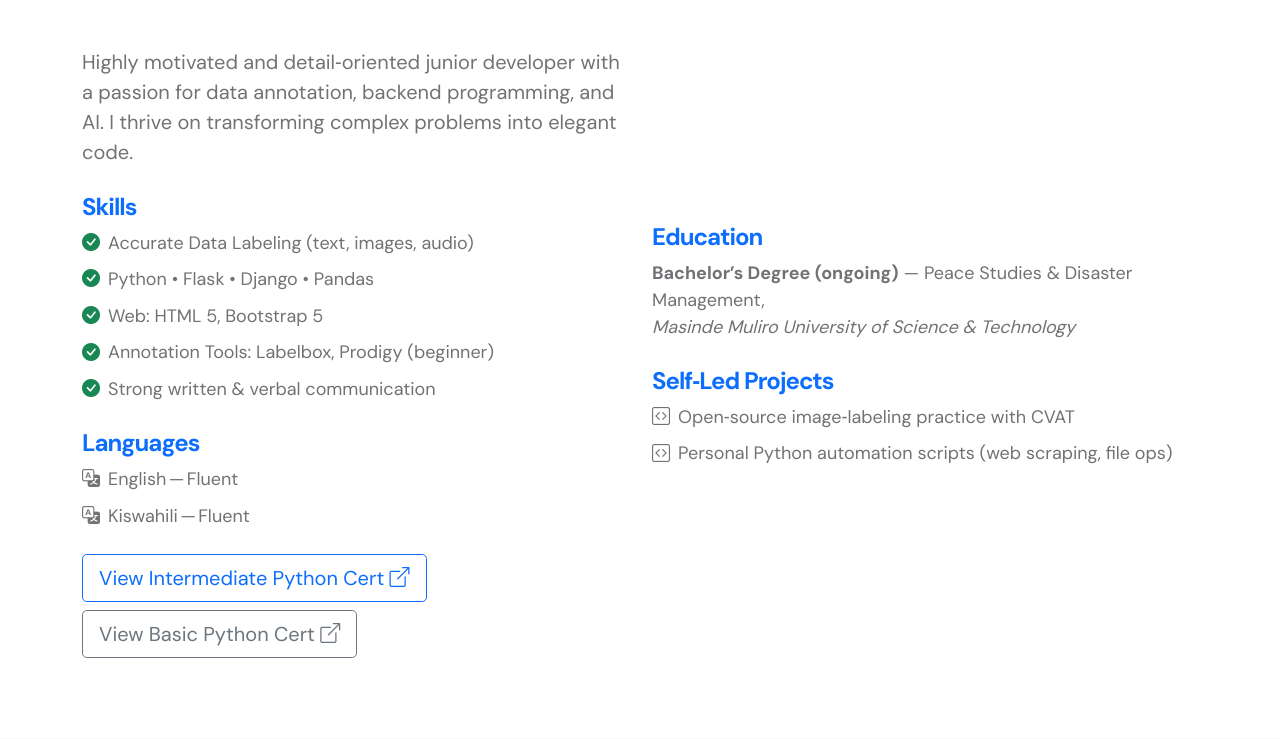
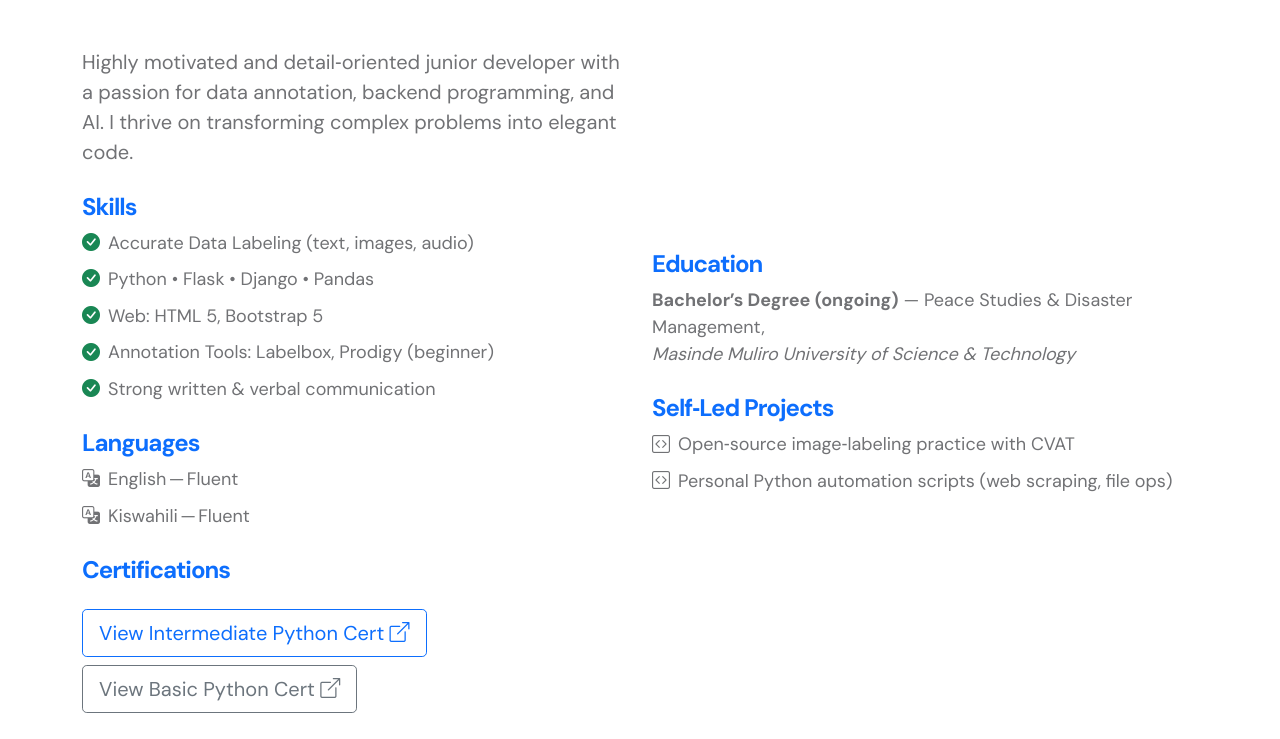
Before and after one commit to ja154/prtfo, a Flask app: page / in a window 1280 px wide. Shown: the part 939-1678 px from the top of the page. Run offline with Flask 3, Linux system fonts and the light colour scheme; grey boxes labelled with a size stand in for pictures from a placeholder-image service; some libraries are stand-ins or nearby versions.

Commit message:
index.html

```diff
--- a/templates/index.html
+++ b/templates/index.html
@@ -199,7 +199,7 @@
                         <li><i class="bi bi-translate me-2"></i>English — Fluent</li>
                         <li><i class="bi bi-translate me-2"></i>Kiswahili — Fluent</li>
                     </ul>
-                    <div class="d-flex flex-wrap gap-2 mt-4">
+                    <h5 class="mt-4 fw-bold text-primary">Certifications</h5> <div class="d-flex flex-wrap gap-2 mt-4">
                         <a href="{{ url_for('static', filename='Baobab PS521 Certificate _ Baobab.pdf') }}" target="_blank" class="btn btn-outline-primary btn-lg">
                             View Intermediate Python Cert <i class="bi bi-box-arrow-up-right"></i>
                         </a>
```
